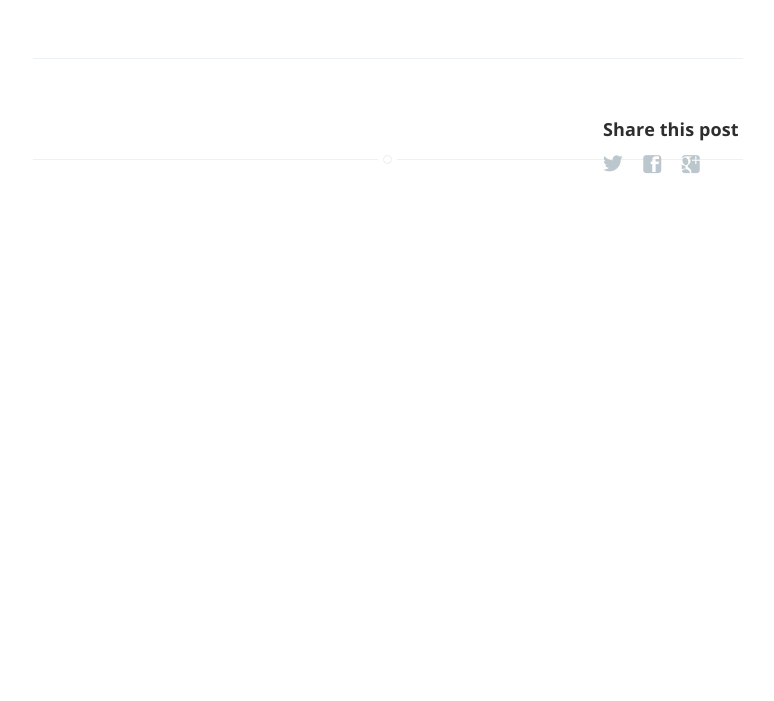
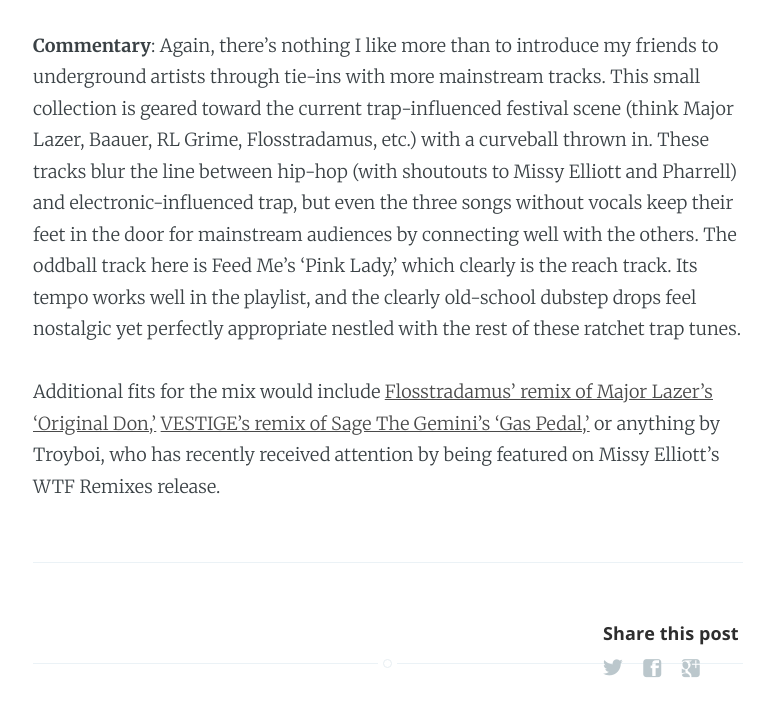
Before and after one commit to gaworking/gaworking.github.io, a Jekyll site: the page built from _posts/2016-06-05-playlist-two.markdown, in a window 1280 px wide. Shown: the part 737-1438 px from the top of the page, without its empty margins (252-1026 px from the left). Built offline with Jekyll 4.4.1, drawn with Linux system fonts in a browser that asks for light colours; before the commit the page ends 934 px from its top, so only the background shows below that.

Commit message:
Fixed missing closing tag

```diff
--- a/_posts/2016-06-04-playlist-one.markdown
+++ b/_posts/2016-06-04-playlist-one.markdown
@@ -1,7 +1,7 @@
 ---
 layout: post
-title:  "Playlist 1: Downtempo/House/Pop"
-date:   2016-06-04 17:00:00
+title: "Playlist 1: Downtempo/House/Pop"
+date: 2016-06-04 17:00:00
 categories: Playlists
 ---
 
--- a/_posts/2016-06-05-playlist-two.markdown
+++ b/_posts/2016-06-05-playlist-two.markdown
@@ -5,7 +5,7 @@
 categories: Playlists
 ---
 
-<iframe width="400" height="250" src="https://www.youtube.com/embed/?listType=playlist&list=PLB8yD3FihQCUfQSlv9QU5wmLmUlLDQO80" frameborder="0" allowfullscreen>
+<iframe width="400" height="250" src="https://www.youtube.com/embed/?listType=playlist&list=PLB8yD3FihQCUfQSlv9QU5wmLmUlLDQO80" frameborder="0" allowfullscreen></iframe>
 
 **Commentary**: Again, there's nothing I like more than to introduce my friends to underground artists through tie-ins with more mainstream tracks. This small collection is geared toward the current trap-influenced festival scene (think Major Lazer, Baauer, RL Grime, Flosstradamus, etc.) with a curveball thrown in. These tracks blur the line between hip-hop (with shoutouts to Missy Elliott and Pharrell) and electronic-influenced trap, but even the three songs without vocals keep their feet in the door for mainstream audiences by connecting well with the others. The oddball track here is Feed Me's 'Pink Lady,' which clearly is the reach track. Its tempo works well in the playlist, and the clearly old-school dubstep drops feel nostalgic yet perfectly appropriate nestled with the rest of these ratchet trap tunes.
 
```
